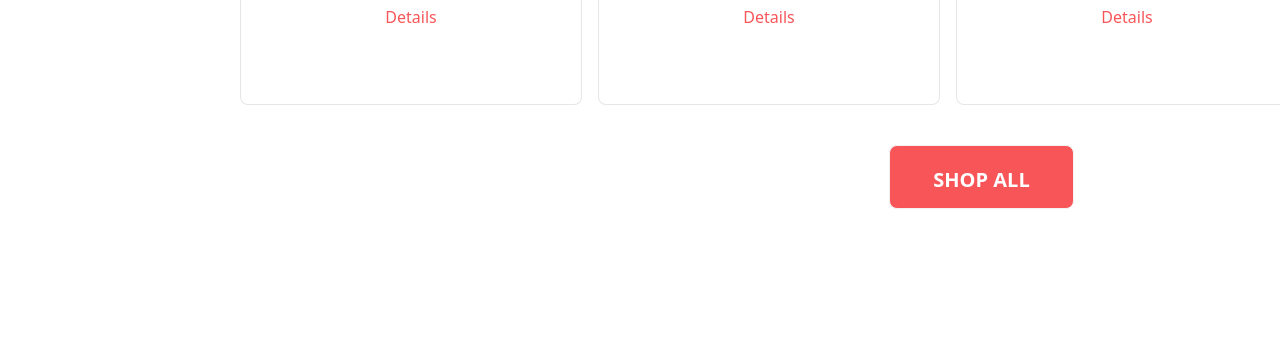
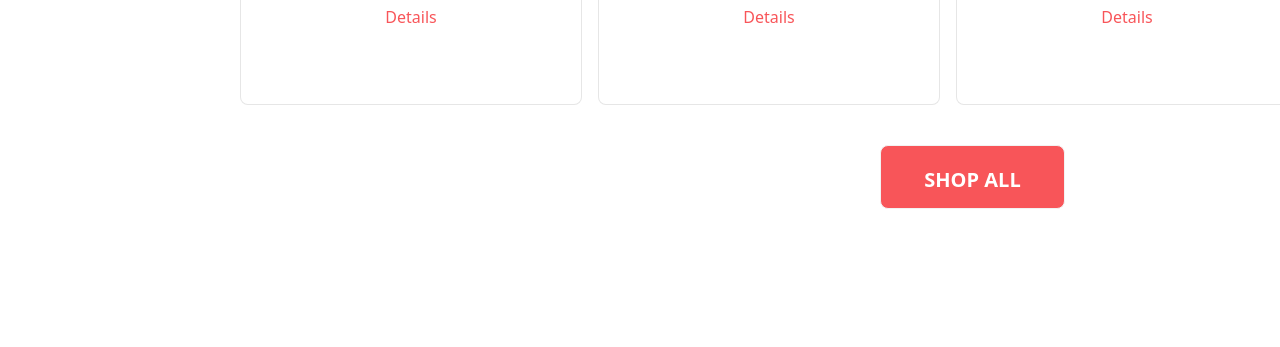
Before and after one commit to tahmead/Fruit-Burst, a plain HTML site: page index.html in a window 1280 px wide. Shown: the part 1526-1873 px from the top of the page. Drawn offline with nearby package versions, Linux system fonts and the light colour scheme; grey boxes are pictures that could not be loaded.

Commit message:
scrollbar issue fixed

```diff
--- a/index.html
+++ b/index.html
@@ -470,8 +470,11 @@
               </div>
             </div>
           </div>
-          <button class="btn bg-[#F85559] rounded-lg text-[#FFFFFF] text-xl text-extrabold px-[30px] py-[20px] mb-[140px] w-[185px] h-[64px] ml-[889px]
-          mt-5">Shop All</button>
+          <div>
+            <button class="btn bg-[#F85559] rounded-lg text-[#FFFFFF] text-xl text-extrabold ml-[880px] py-[20px] mb-[140px] w-[185px] h-[64px]
+          mt-5 px-30 py-20">Shop All</button>
+          </div>
+
         </section>
 
         <!-- team section -->
```
